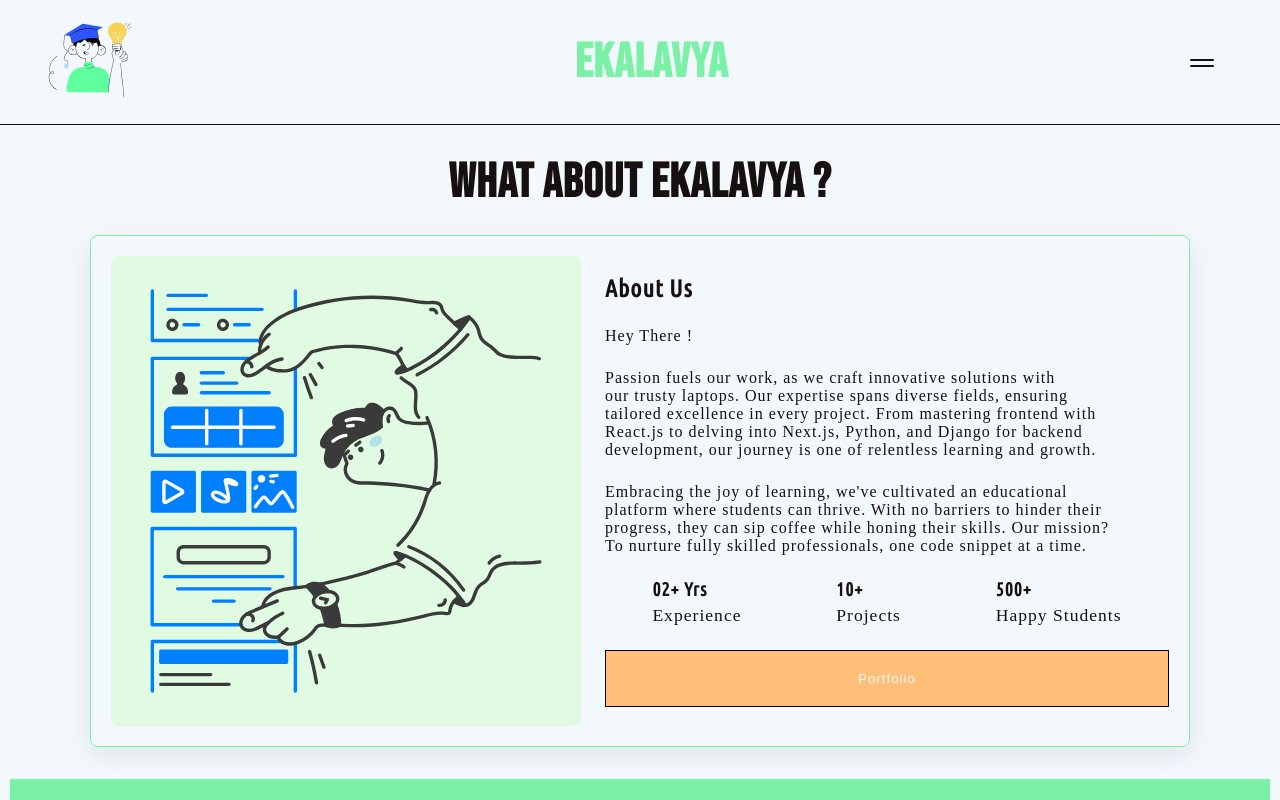
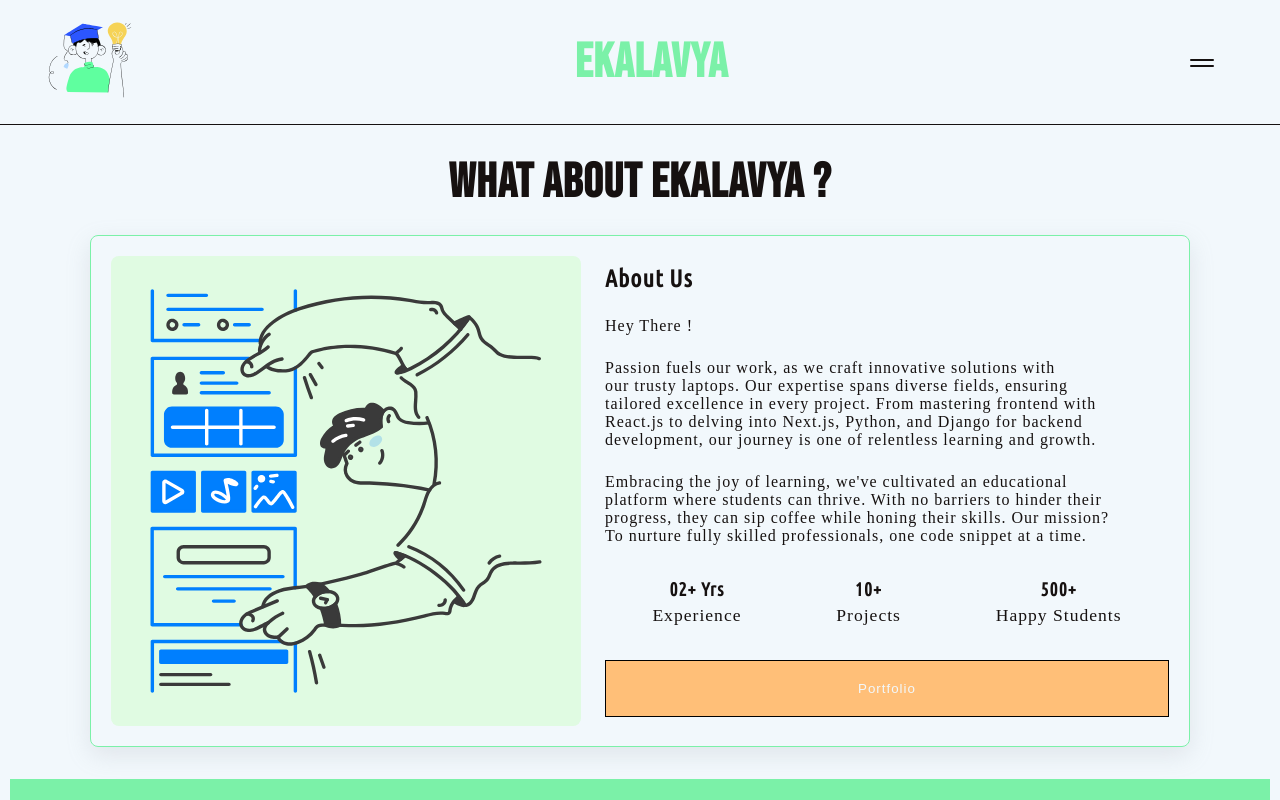
Before and after one commit to ashishsharma-frontend/Eaklavya-EduTech-Web, a React (Vite) app: page /discover in a window 1280 px wide. Shown: the top 800 px of the page. Built offline with nearby package versions, Linux system fonts and the light colour scheme.

Commit message:
Updated DiscoverPage.css with new styles for header

```diff
--- a/src/Components/MainPages/DiscoverPage/DiscoverPage.css
+++ b/src/Components/MainPages/DiscoverPage/DiscoverPage.css
@@ -32,7 +32,13 @@
 
 .cards-section {
   display: flex;
+  flex-wrap: wrap;
   justify-content: space-around;
+}
+
+.cards-section .card {
+  padding: 10px;
+  text-align: center;
 }
 
 .cards-section p {
```
